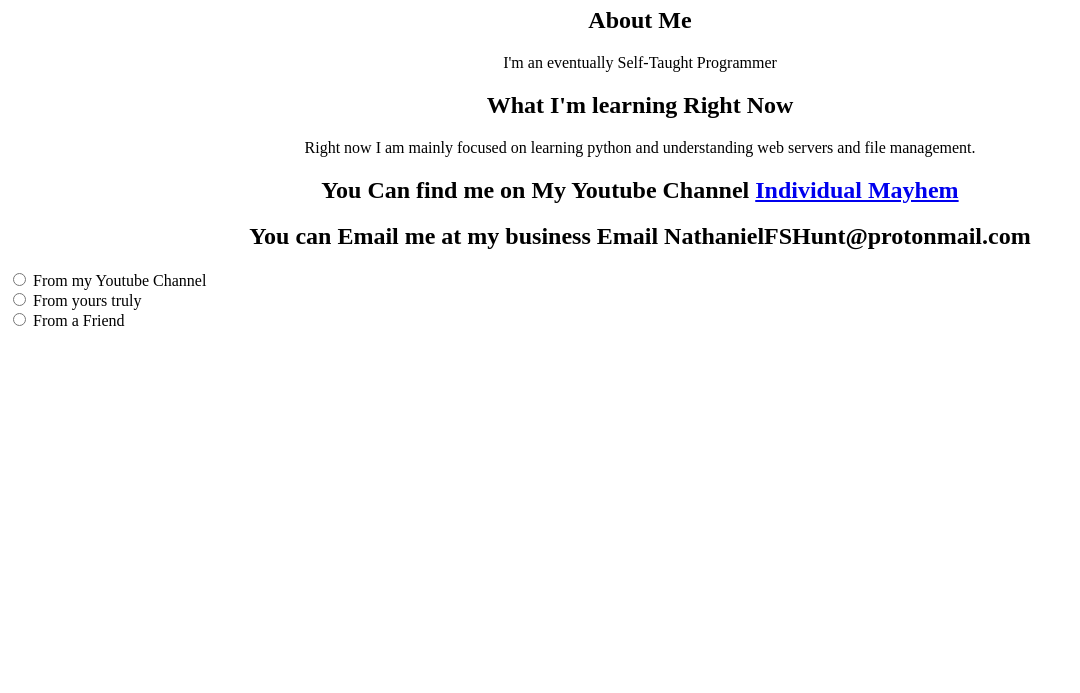
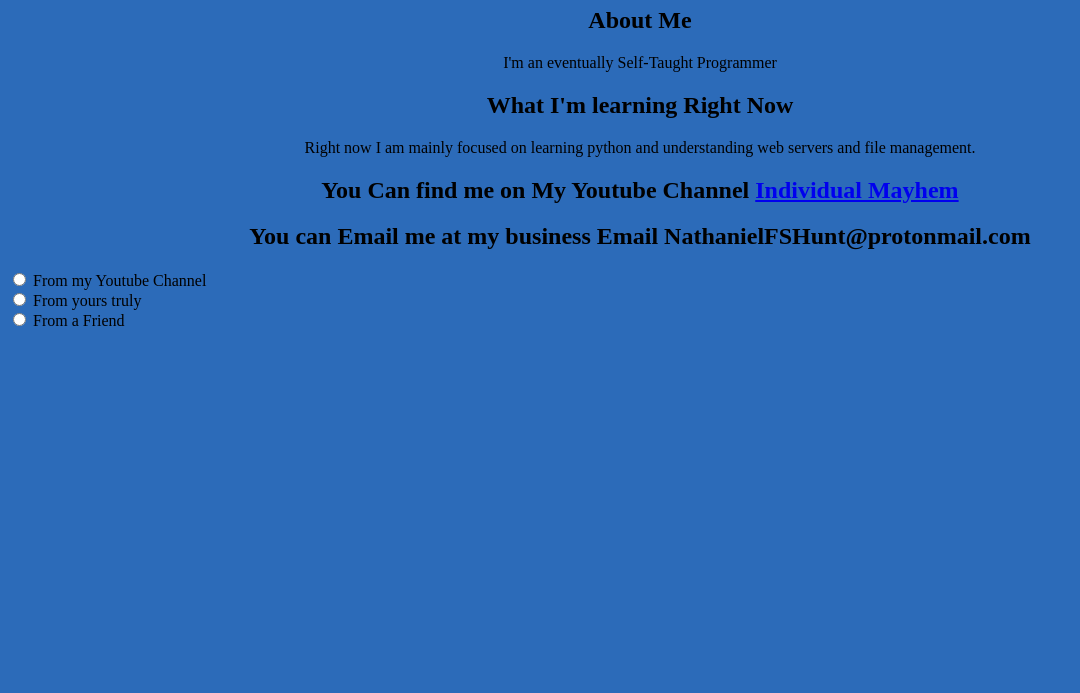
Before and after one commit to Individual-Nathan/My-Website, a plain HTML site: page index.html in a window 1280 px wide. Shown: the part 107-800 px from the top of the page, without its empty margins (0-1080 px from the left). Drawn offline with Linux system fonts and the light colour scheme.

Commit message:
background color change

```diff
--- a/styles.css
+++ b/styles.css
@@ -26,3 +26,7 @@ span[class~="sr-only"] {
 .nav li {
   display: inline-block;
 }
+
+body {
+  background-color: rgb(44, 107, 185);
+}
```
